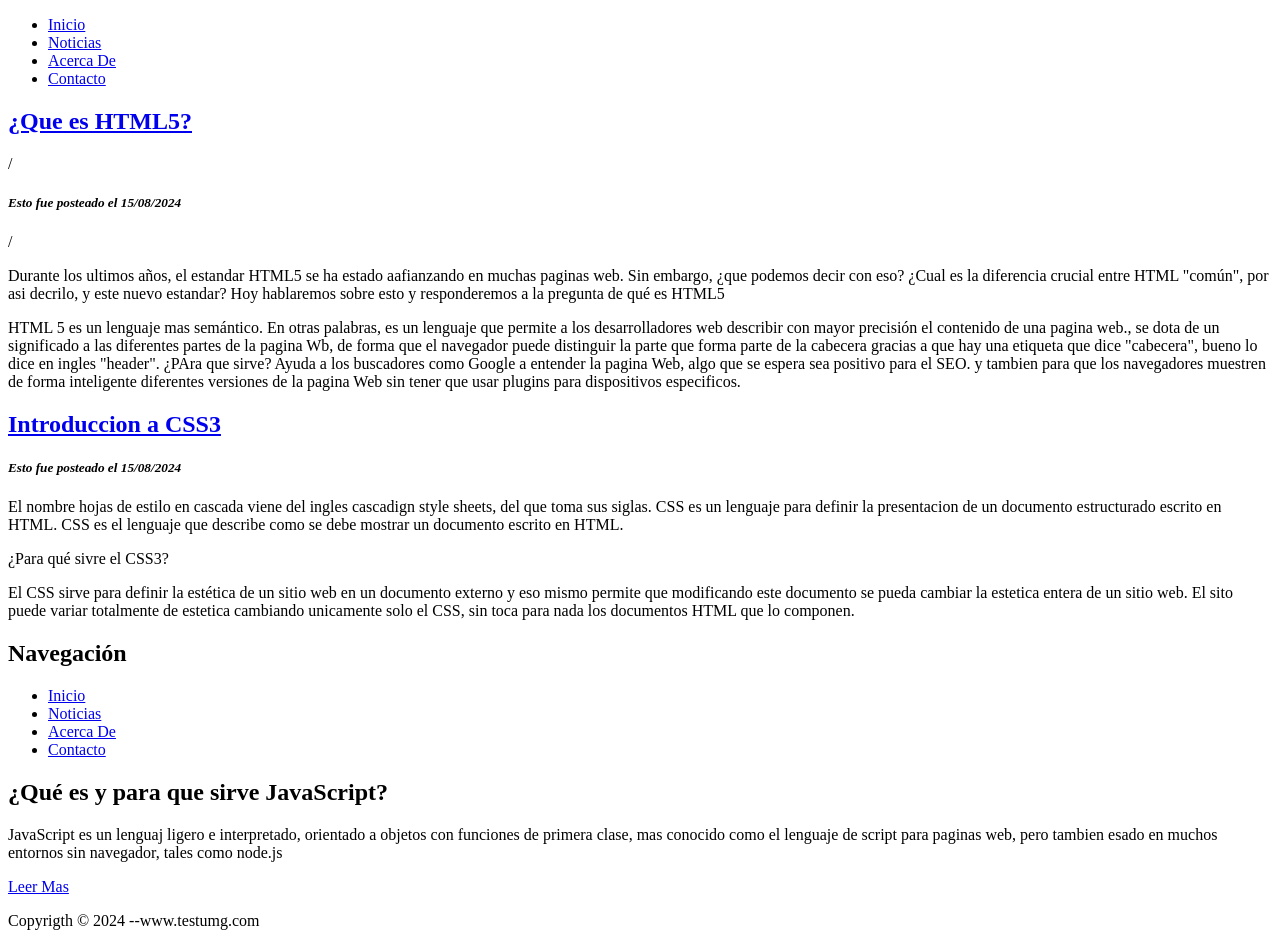
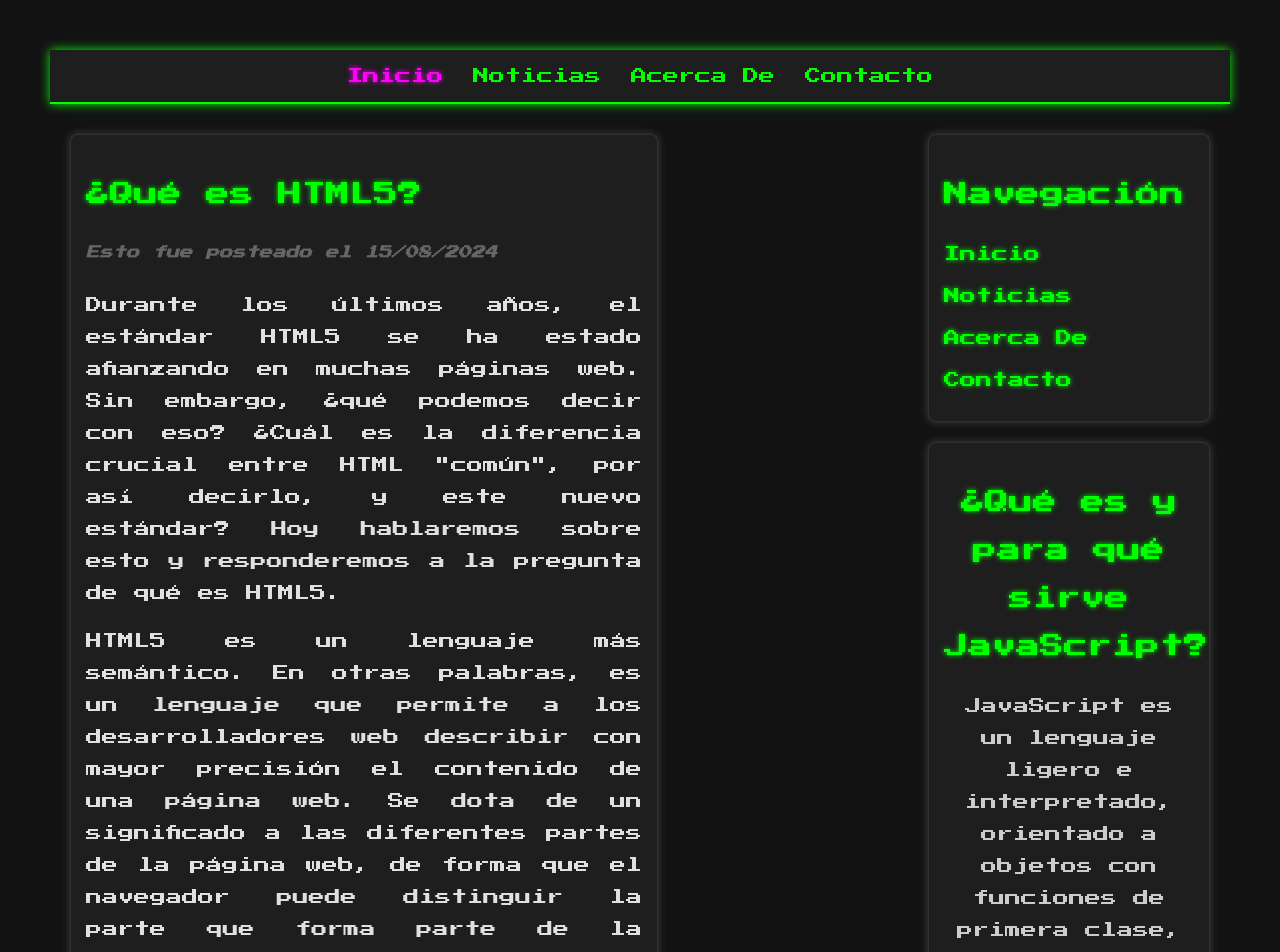
Before and after one commit to O-Alvarez/DesarrolloWeb-html-y-css, a plain HTML site: page public_html/View/index.html in a window 1280 px wide. Shown: the top 952 px of the page. Drawn offline with Linux system fonts and the light colour scheme.

Commit message:
Se agrego el CSS y se reestructuró la pagina

```diff
--- /dev/null
+++ b/public_html/Content/Style1.css
@@ -0,0 +1,200 @@
+/* Style1.css */
+
+/* Importa la fuente ciberpunk de Google Fonts */
+@import url('https://fonts.googleapis.com/css2?family=Press+Start+2P&display=swap');
+
+body {
+  font-size: 16px;
+  line-height: 2;
+  text-align: justify;
+  font-family: 'Press Start 2P', cursive; /* Fuente ciberpunk */
+  background-color: #121212; /* Fondo oscuro para resaltar los neones */
+  color: #e0e0e0;
+  margin: 50px;
+  padding: 0;
+}
+
+h2{
+    font-style: normal;
+    font-weight: normal;
+}
+
+.pageHeader {
+  background-color: #1e1e1e;
+  color: #00ff00; /* Verde neón */
+  padding: 10px;
+  margin-bottom: 10px;
+  border-bottom: 2px solid #00ff00;
+  box-shadow: 0 0 10px #00ff00; /* Efecto neón verde */
+}
+
+.pageHeader nav ul {
+  list-style-type: none;
+  padding: 0;
+  margin: 0;
+  display: flex;
+  justify-content: center;
+}
+
+.pageHeader nav ul li {
+  margin: 0 15px;
+}
+
+.pageHeader nav ul li a {
+  text-decoration: none;
+  color: #00ff00; /* Verde neón */
+}
+
+.pageHeader nav ul li.active a {
+  color: #ff00ff; /* Rosa neón para el enlace activo */
+  text-shadow: 0 0 5px #ff00ff; /* Efecto neón rosa */
+}
+
+main {
+  display: flex;
+  flex-direction: row;
+  justify-content: space-between;
+  padding: 20px;
+}
+
+.content {
+  flex: 1;
+  margin-right: 270px; /* Asegura espacio para los aside */
+}
+
+article {
+  background-color: #1e1e1e;
+  border: 1px solid #333;
+  border-radius: 8px;
+  padding: 15px;
+  margin-bottom: 20px;
+  box-shadow: 0 0 10px rgba(255, 255, 255, 0.2); /* Sombra sutil */
+}
+
+article header h2 a {
+  color: #00ff00; /* Verde neón */
+  text-decoration: none;
+  text-shadow: 0 0 5px #00ff00; /* Efecto neón verde */
+}
+
+article footer h5 {
+  color: #666;
+}
+
+aside {
+  width: 250px;
+  background-color: #1e1e1e;
+  border: 1px solid #333;
+  border-radius: 8px;
+  padding: 15px;
+  position: sticky;
+  top: 20px; /* Espacio desde la parte superior del viewport */
+  box-shadow: 0 0 10px rgba(255, 255, 255, 0.2); /* Sombra sutil */
+}
+
+aside h2 {
+  color: #00ff00; /* Verde neón */
+  text-shadow: 0 0 5px #00ff00; /* Efecto neón verde */
+}
+
+aside ul.navigation {
+  list-style-type: none;
+  padding: 0;
+  margin: 0;
+}
+
+aside ul.navigation li {
+  margin-bottom: 10px;
+}
+
+aside ul.navigation li a {
+  text-decoration: none;
+  color: #00ff00; /* Verde neón */
+  text-shadow: 0 0 5px #00ff00; /* Efecto neón verde */
+}
+
+aside .featured {
+  text-align: center;
+}
+
+aside .featured h2 {
+  color: #00ff00; /* Verde neón */
+  text-shadow: 0 0 5px #00ff00; /* Efecto neón verde */
+}
+
+aside .featured p {
+  color: #ccc;
+}
+
+aside .featured a {
+  color: #ff00ff; /* Rosa neón */
+  text-decoration: none;
+  text-shadow: 0 0 5px #ff00ff; /* Efecto neón rosa */
+}
+
+.sidebar-container {
+  display: flex;
+  flex-direction: column;
+}
+
+.top-sidebar {
+  margin-bottom: 20px; /* Espacio entre los aside */
+}
+
+.pageFooter {
+  background-color: #1e1e1e;
+  color: #666;
+  text-align: center;
+  padding: 10px;
+  border-top: 1px solid #333;
+  box-shadow: 0 0 10px #00ff00; /* Efecto neón verde */
+}
+
+/* Media Queries para hacer el diseño responsive */
+@media (max-width: 1200px) {
+  .content {
+    margin-right: 200px; /* Ajustar el espacio para los aside en pantallas más pequeñas */
+  }
+
+  aside {
+    width: 200px;
+  }
+}
+
+@media (max-width: 992px) {
+  main {
+    flex-direction: column;
+  }
+
+  .content {
+    margin-right: 0;
+    margin-bottom: 20px;
+  }
+
+  .sidebar-container {
+    flex-direction: column;
+  }
+
+  .top-sidebar {
+    margin-bottom: 10px;
+  }
+
+  aside {
+    position: static; /* Cambiar a estático para evitar el efecto sticky en pantallas más pequeñas */
+    width: 100%;
+  }
+}
+
+@media (max-width: 768px) {
+  .pageHeader nav ul {
+    flex-direction: column;
+  }
+
+  .pageHeader nav ul li {
+    margin: 10px 0;
+  }
+
+  .pageFooter {
+    font-size: 14px;
+  }
+}
--- a/public_html/View/index.html
+++ b/public_html/View/index.html
@@ -1,62 +1,88 @@
 <!DOCTYPE html>
-<html lang="ES">
+<html lang="es">
   <head>
+    <meta charset="UTF-8" />
     <meta name="viewport" content="width=device-width, initial-scale=1.0" />
-    <meta name="description" content="Ejemplo de HTML y CSS" />
-    <meta name="keywords" content="HTML, CSS, Ejemplo" />
-    <meta charset="UTF-8" />
-    <title>Ejemplo Html-CSS</title>
+    <meta
+      name="description"
+      content="Ejemplo de HTML y CSS con estilo Cyberpunk."
+    />
+    <meta name="keywords" content="HTML, CSS, Cyberpunk, Ejemplo" />
+    <link rel="stylesheet" href="../Content/Style1.css" />
+    <title>Ejemplo HTML-CSS</title>
   </head>
-  <body>
-    <header>
+  <body class="body">
+    <header class="pageHeader">
       <nav>
         <ul>
-                <li><a href="#">Inicio</a></li>
+          <li class="active"><a href="#">Inicio</a></li>
           <li><a href="#">Noticias</a></li>
           <li><a href="#">Acerca De</a></li>
           <li><a href="#">Contacto</a></li>
         </ul>
+      </nav>
     </header>
     <main>
+      <div class="content">
         <article class="top">
           <header>
-                <h2><a href="#">¿Que es HTML5?</a></h2>
-            </header>
-            <footer>/
-                <h5><i>Esto fue posteado el 15/08/2024 </i></h5>/
-            </footer>
-            <content>
-                <p>Durante los ultimos años, el estandar HTML5 se ha estado aafianzando
-                    en muchas paginas web. Sin embargo, ¿que podemos decir con eso? ¿Cual es la diferencia
-                    crucial entre HTML "común", por asi decrilo, y este nuevo estandar? Hoy hablaremos sobre esto y responderemos a la pregunta de qué es HTML5
-                </p>
-                <p>
-                    HTML 5 es un lenguaje mas semántico. En otras palabras, es un lenguaje que permite a los desarrolladores web describir con mayor precisión el contenido de una pagina web., se dota de un significado a las diferentes
-                    partes de la pagina Wb, de forma que el navegador puede distinguir la parte que forma parte de la cabecera gracias a que hay una etiqueta que dice "cabecera", bueno lo dice en ingles "header". ¿PAra que sirve?
-                    Ayuda a los buscadores como Google a entender la pagina Web, algo que se espera sea positivo para el SEO. y tambien para que los navegadores muestren de forma inteligente diferentes versiones de la pagina Web sin tener que
-                    usar plugins para dispositivos especificos.
-                </p>
-            </content>
-        </article>
-        <article>
-            <header>
-                <h2><a href="#">Introduccion a CSS3</a></h2>
+            <h2><a href="#">¿Qué es HTML5?</a></h2>
           </header>
           <footer>
             <h5><i>Esto fue posteado el 15/08/2024</i></h5>
           </footer>
-            <content>
+          <div>
             <p>
-                    El nombre hojas de estilo en cascada viene del ingles cascadign style sheets, del que toma sus siglas. CSS es un lenguaje para definir la presentacion de un
-                    documento estructurado escrito en HTML. CSS es el lenguaje que describe como se debe mostrar un documento escrito en HTML.
+              Durante los últimos años, el estándar HTML5 se ha estado
+              afianzando en muchas páginas web. Sin embargo, ¿qué podemos decir
+              con eso? ¿Cuál es la diferencia crucial entre HTML "común", por
+              así decirlo, y este nuevo estándar? Hoy hablaremos sobre esto y
+              responderemos a la pregunta de qué es HTML5.
             </p>
-                <p>¿Para qué sivre el CSS3?</p>
             <p>
-                    El CSS sirve para definir la estética de un sitio web en un documento externo y eso mismo permite que modificando este documento se pueda cambiar la estetica entera de un sitio web. El sito puede variar totalmente de estetica
-                    cambiando unicamente solo el CSS, sin toca para nada los documentos HTML que lo componen.
+              HTML5 es un lenguaje más semántico. En otras palabras, es un
+              lenguaje que permite a los desarrolladores web describir con mayor
+              precisión el contenido de una página web. Se dota de un
+              significado a las diferentes partes de la página web, de forma que
+              el navegador puede distinguir la parte que forma parte de la
+              cabecera gracias a que hay una etiqueta que dice "cabecera", bueno
+              lo dice en inglés "header". ¿Para qué sirve? Ayuda a los
+              buscadores como Google a entender la página web, algo que se
+              espera sea positivo para el SEO, y también para que los
+              navegadores muestren de forma inteligente diferentes versiones de
+              la página web sin tener que usar plugins para dispositivos
+              específicos.
             </p>
+          </div>
         </article>
-        <aside class="top-siderbar">
+        <article>
+          <header>
+            <h2><a href="#">Introducción a CSS3</a></h2>
+          </header>
+          <footer>
+            <h5><i>Esto fue posteado el 15/08/2024</i></h5>
+          </footer>
+          <div>
+            <p>
+              El nombre "hojas de estilo en cascada" viene del inglés "cascading
+              style sheets", del que toma sus siglas. CSS es un lenguaje para
+              definir la presentación de un documento estructurado escrito en
+              HTML. CSS es el lenguaje que describe cómo se debe mostrar un
+              documento escrito en HTML.
+            </p>
+            <p>¿Para qué sirve el CSS3?</p>
+            <p>
+              El CSS sirve para definir la estética de un sitio web en un
+              documento externo y eso mismo permite que, modificando este
+              documento, se pueda cambiar la estética entera de un sitio web. El
+              sitio puede variar totalmente de estética cambiando únicamente el
+              CSS, sin tocar para nada los documentos HTML que lo componen.
+            </p>
+          </div>
+        </article>
+      </div>
+      <div class="sidebar-container">
+        <aside class="top-sidebar">
           <h2>Navegación</h2>
           <ul class="navigation">
             <li><a href="#">Inicio</a></li>
@@ -67,15 +93,20 @@
         </aside>
         <aside class="bottom-sidebar">
           <div class="featured">
-                <h2>¿Qué es y para que sirve JavaScript?</h2>
-                <p>JavaScript es un lenguaj ligero e interpretado, orientado a objetos con funciones de primera clase, mas conocido como el lenguaje de script para paginas web, pero tambien esado en muchos entornos sin navegador, tales como node.js
+            <h2>¿Qué es y para qué sirve JavaScript?</h2>
+            <p>
+              JavaScript es un lenguaje ligero e interpretado, orientado a
+              objetos con funciones de primera clase, más conocido como el
+              lenguaje de script para páginas web. Sin embargo, también se usa
+              en muchos entornos sin navegador, tales como Node.js.
             </p>
-                <a href="#">Leer Mas</a>
+            <a href="#">Leer Más</a>
           </div>
         </aside>
+      </div>
     </main>
     <footer class="pageFooter">
-        <p>Copyrigth &copy; 2024 --www.testumg.com</p>
+      <p>Copyright &copy; 2024 -- www.testumg.com</p>
     </footer>
   </body>
 </html>
```
Lines whose indentation alone changed are shown as unchanged.
